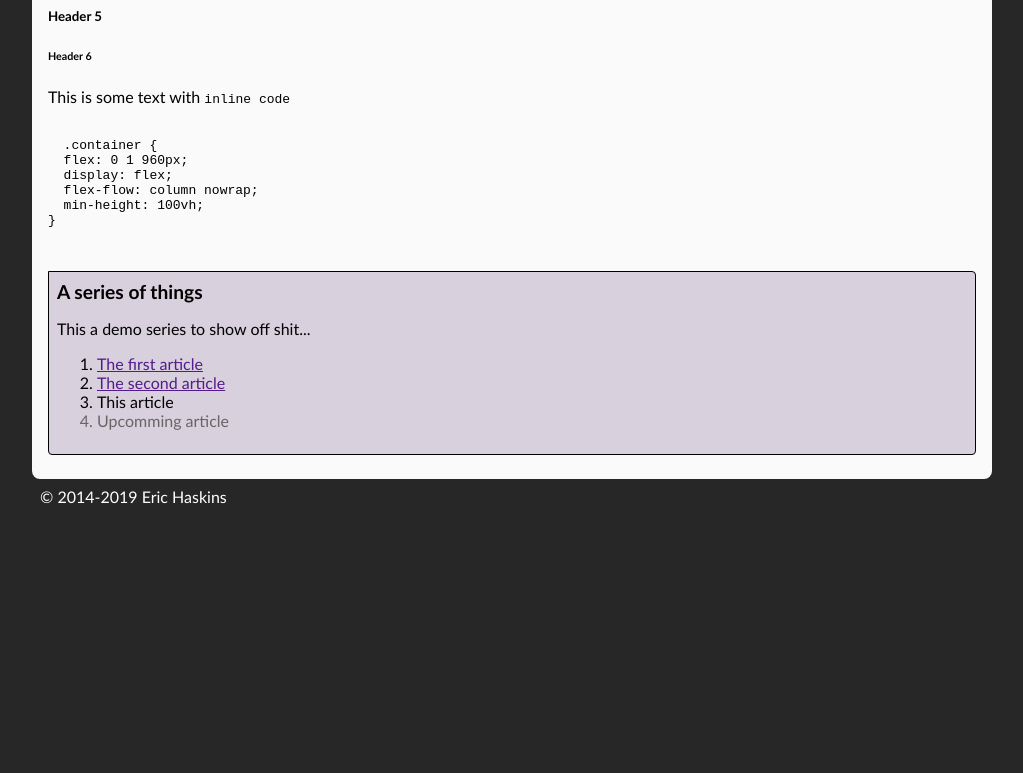
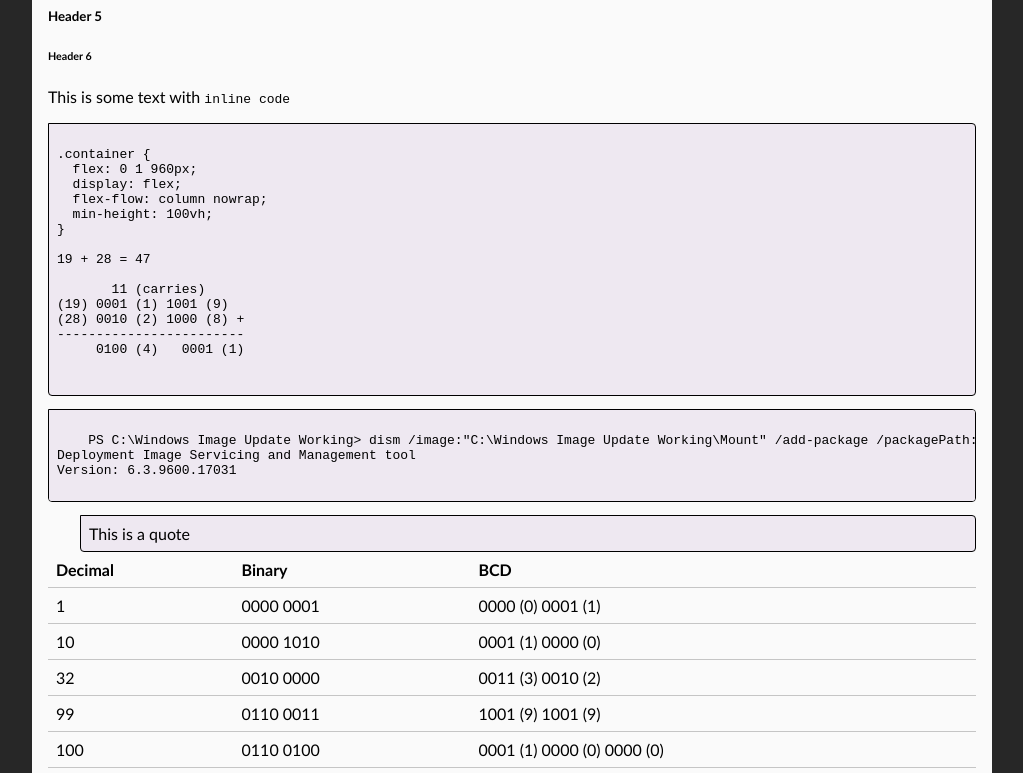
Before and after one commit to ehaskins/ehaskins.com, a plain HTML site: page mockup/index.html in a window 1280 px wide. Shown: the part 480-1253 px from the top of the page, without its empty margins (128-1151 px from the left). Before the commit the page ends 994 px from the top, so only its background shows below. Drawn offline with Linux system fonts and the light colour scheme.

Commit message:
Article element styles

```diff
--- a/mockup/index.html
+++ b/mockup/index.html
@@ -54,14 +54,70 @@
           <p>This is some text with <code>inline code</code></p>
           <pre>
 <code>
-  .container {
+.container {
   flex: 0 1 960px;
   display: flex;
   flex-flow: column nowrap;
   min-height: 100vh;
 }
+
+19 + 28 = 47
+
+       11 (carries)
+(19) 0001 (1) 1001 (9)
+(28) 0010 (2) 1000 (8) +
+------------------------
+     0100 (4)   0001 (1)
 </code>
-          </pre>
+
+</pre>
+          <pre>
+  <code>
+    PS C:\Windows Image Update Working> dism /image:"C:\Windows Image Update Working\Mount" /add-package /packagePath:"C:\Windows Image Update Working\Updates"
+Deployment Image Servicing and Management tool
+Version: 6.3.9600.17031
+  </code>
+</pre>
+          <blockquote>
+            This is a quote
+          </blockquote>
+
+          <table>
+            <thead>
+              <tr>
+                <th>Decimal</th>
+                <th>Binary</th>
+                <th>BCD</th>
+              </tr>
+            </thead>
+            <tbody>
+              <tr>
+                <td>1</td>
+                <td>0000 0001</td>
+                <td>0000 (0) 0001 (1)</td>
+              </tr>
+              <tr>
+                <td>10</td>
+                <td>0000 1010</td>
+                <td>0001 (1) 0000 (0)</td>
+              </tr>
+              <tr>
+                <td>32</td>
+                <td>0010 0000</td>
+                <td>0011 (3) 0010 (2)</td>
+              </tr>
+              <tr>
+                <td>99</td>
+                <td>0110 0011</td>
+                <td>1001 (9) 1001 (9)</td>
+              </tr>
+              <tr>
+                <td>100</td>
+                <td>0110 0100</td>
+                <td>0001 (1) 0000 (0) 0000 (0)</td>
+              </tr>
+            </tbody>
+          </table>
         </article>
         <div id="seriesinfo">
           <h1>A series of things</h1>
--- a/mockup/site.css
+++ b/mockup/site.css
@@ -16,6 +16,8 @@ body {
 
 .container {
   flex: 0 1 960px;
+  max-width: 960px;
+  overflow-x: hidden;
   display: flex;
   flex-flow: column nowrap;
   min-height: 100vh;
@@ -55,6 +57,13 @@ header nav ul li {
   flex: 0 0 auto;
 
   margin: 0 8px 8px 8px;
+}
+
+footer {
+  flex: 0 0 auto;
+  padding: 8px;
+  background: #272727;
+  color: #ffffff;
 }
 
 main {
@@ -98,9 +107,42 @@ main {
 #seriesinfo li.upcomming {
   color: #666666;
 }
-footer {
-  flex: 0 0 auto;
+
+code {
+}
+
+pre {
+  border: 1px solid black;
+  border-radius: 0 4px 4px 4px;
+
+  overflow: auto;
   padding: 8px;
-  background: #272727;
-  color: #ffffff;
+
+  background: #eee8f1;
 }
+
+blockquote,
+aside {
+  border: 1px solid black;
+  border-radius: 0 4px 4px 4px;
+
+  overflow: auto;
+  padding: 8px;
+  margin: 0 0 0 32px;
+
+  background: #eee8f1;
+}
+
+table {
+  text-align: left;
+
+  border-collapse: collapse;
+  width: 100%;
+}
+
+td,
+th {
+  margin: 0;
+  padding: 8px;
+  border-bottom: 1px solid #c5c5c5;
+}
```
